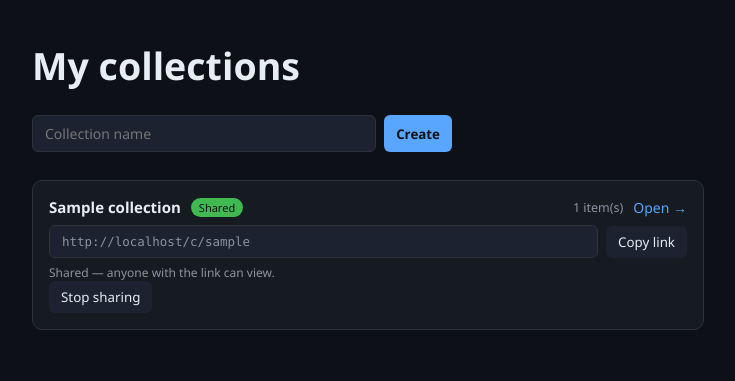
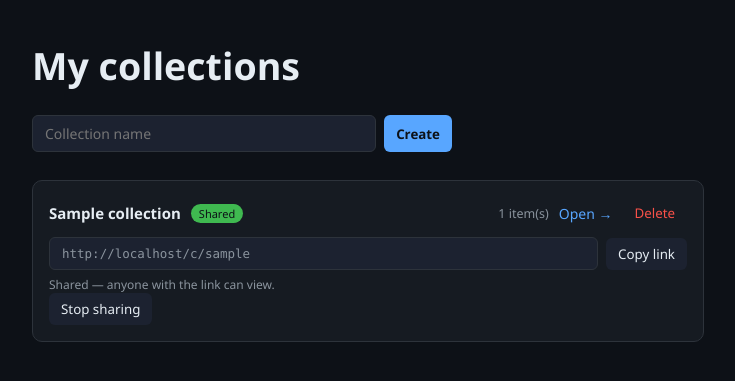
Before and after one commit to ngnl-yzh/VAAL, a Flask app: page /collections in a window 1280 px wide. Shown: the part 58-439 px from the top of the page, without its empty margins (272-1007 px from the left). Run offline with Flask 3, Linux system fonts and the light colour scheme; the visitor is signed in with stand-in values (Sample User, id 1); tables that the repository leaves empty hold one stand-in row (values such as "Sample post").

Commit message:
모음집 카드 UI 단순화 + 삭제 기능 추가
'공유하기…' 토글 버튼을 누르지 않으면 소개 문구/저장 버튼이 안 보이던
2단계 흐름이 불필요하게 번거로웠음 — 이제 비공개 모음집은 소개 문구
입력창과 '저장하고 공유' 버튼이 바로 보인다.

DELETE /api/collections/<id> 추가(소유자만) — collection_items/
collection_votes는 외래키 CASCADE로 자동 정리됨. 카드마다 삭제
버튼 추가.

Co-Authored-By: Claude Sonnet 5 <noreply@anthropic.com>

```diff
--- a/app.py
+++ b/app.py
@@ -648,6 +648,18 @@ def api_collections():
     return jsonify(dict(row))
 
 
+@app.route("/api/collections/<int:coll_id>", methods=["DELETE"])
+@login_required
+def api_collection_delete(coll_id):
+    u = current_user()
+    if not _owned_collection(coll_id, u["id"]):
+        return jsonify({"error": _e("api.not_found")}), 404
+    db = get_db()
+    db.execute("DELETE FROM collections WHERE id = ?", (coll_id,))
+    db.commit()
+    return jsonify({"ok": True})
+
+
 @app.route("/api/collections/<int:coll_id>/share", methods=["POST"])
 @login_required
 def api_collection_share(coll_id):
--- a/i18n.py
+++ b/i18n.py
@@ -189,6 +189,7 @@ T = {
         "coll.private_note": "Private — only you can see this.",
         "coll.shared_note": "Shared — anyone with the link can view.",
         "coll.private_owner_note": "This collection is private — you're the only one who can see this page.",
+        "coll.delete_button": "Delete",
         "coll.like": "Like",
         "coll.dislike": "Dislike",
         "coll.login_to_vote": "Log in to like or dislike",
@@ -334,6 +335,7 @@ T = {
         "coll.private_note": "비공개 — 본인만 볼 수 있어요.",
         "coll.shared_note": "공유 중 — 링크가 있으면 누구나 볼 수 있어요.",
         "coll.private_owner_note": "지금은 비공개 상태입니다 — 본인만 이 페이지를 볼 수 있어요.",
+        "coll.delete_button": "삭제",
         "coll.like": "좋아요",
         "coll.dislike": "싫어요",
         "coll.login_to_vote": "로그인하면 좋아요/싫어요를 누를 수 있어요",
--- a/templates/collections.html
+++ b/templates/collections.html
@@ -44,6 +44,7 @@ h2{font-size:clamp(1.6rem,3.2vw,2.35rem);font-weight:700;margin-bottom:24px}
 .sharebox{display:flex;gap:8px;align-items:center;margin-top:8px}
 .sharebox input{flex:1;font-size:12.5px;color:var(--dim);font-family:Consolas,monospace}
 .copyok{color:var(--accent2);font-size:12px;margin-left:6px}
+.deletebtn{color:var(--hot);background:transparent}
 .empty{color:var(--dim);padding:24px 0}
 </style>
 </head>
@@ -75,6 +76,7 @@ h2{font-size:clamp(1.6rem,3.2vw,2.35rem);font-weight:700;margin-bottom:24px}
           {{ t('coll.shared_badge') if c.is_shared else t('coll.private_badge') }}</span>
         <span class="count">{{ t('coll.item_count').replace('{n}', c.item_count|string) }}</span>
         <a href="/c/{{ c.share_slug }}">{{ t('coll.view') }} →</a>
+        <button class="deletebtn" data-id="{{ c.id }}">{{ t('coll.delete_button') }}</button>
       </div>
 
       {% if c.is_shared %}
@@ -86,8 +88,7 @@ h2{font-size:clamp(1.6rem,3.2vw,2.35rem);font-weight:700;margin-bottom:24px}
       <button class="unsharebtn" data-id="{{ c.id }}">{{ t('coll.unshare_button') }}</button>
       {% else %}
       <p class="note">{{ t('coll.private_note') }}</p>
-      <button class="sharebtn" data-id="{{ c.id }}">{{ t('coll.share_button') }}</button>
-      <div class="sharepanel" hidden>
+      <div class="sharepanel">
         <input class="descinput" placeholder="{{ t('coll.description_placeholder') }}"
                value="{{ c.description }}" maxlength="300">
         <button class="primary savebtn" data-id="{{ c.id }}">{{ t('coll.share_save') }}</button>
@@ -136,12 +137,6 @@ async function setShared(id, shared, description) {
   else { const d = await r.json(); alert(d.error || 'Error'); }
 }
 
-document.querySelectorAll('.sharebtn').forEach(btn => {
-  btn.addEventListener('click', () => {
-    btn.closest('.card').querySelector('.sharepanel').hidden = false;
-    btn.hidden = true;
-  });
-});
 document.querySelectorAll('.savebtn').forEach(btn => {
   btn.addEventListener('click', () => {
     const card = btn.closest('.card');
@@ -156,6 +151,14 @@ document.querySelectorAll('.unsharebtn').forEach(btn => {
     setShared(btn.dataset.id, false, desc);
   });
 });
+document.querySelectorAll('.deletebtn').forEach(btn => {
+  btn.addEventListener('click', async () => {
+    if (!confirm({{ t('coll.delete_button') | tojson }} + '?')) return;
+    const r = await fetch(`/api/collections/${btn.dataset.id}`, {method: 'DELETE'});
+    if (r.ok) location.reload();
+    else { const d = await r.json(); alert(d.error || 'Error'); }
+  });
+});
 </script>
 </body>
 </html>
```
